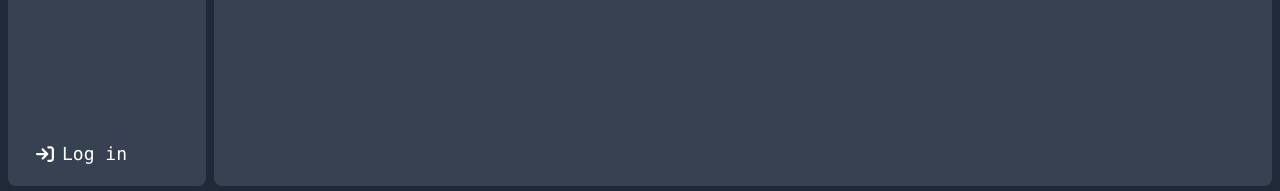
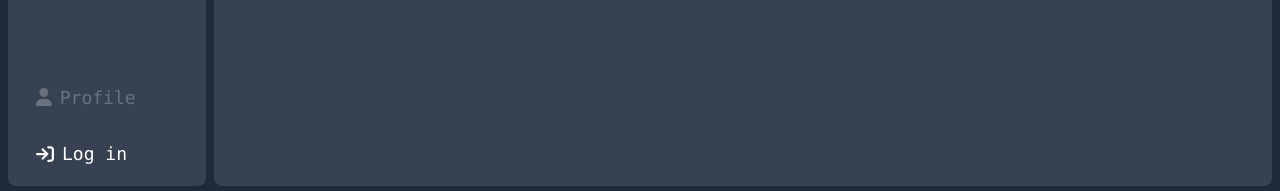
Before and after one commit to PierreMasselot1/Planit, a React (Create React App) app in the folder web/: page / in a window 1280 px wide. Shown: the part 606-797 px from the top of the page. Built offline with nearby package versions, Linux system fonts and the light colour scheme.

Commit message:
feat(web): remove ugly profile

```diff
--- a/web/src/components/Navbar/Navbar.tsx
+++ b/web/src/components/Navbar/Navbar.tsx
@@ -9,6 +9,7 @@ import {
   faCheck,
   faRepeat,
   faHouse,
+  faUser,
 } from "@fortawesome/free-solid-svg-icons";
 export default function Navbar() {
   const { isAuthenticated, isLoading } = useAuth0();
@@ -31,10 +32,11 @@ export default function Navbar() {
       )}
 
       <div className="sm:mt-auto">
-        {!isLoading && isAuthenticated && (
-          <div className="hidden sm:block sm:text-white sm:outline outline-gray-800 font-medium rounded-lg text-lg sm:px-3 py-1.5 text-center sm:mx-3 sm:my-2">
-            <UserProfile />
-          </div>
+        {NavIcon(
+          "profile",
+          <FontAwesomeIcon icon={faUser} />,
+          "Profile",
+          !isAuthenticated
         )}
 
         <LoginButton />
```
